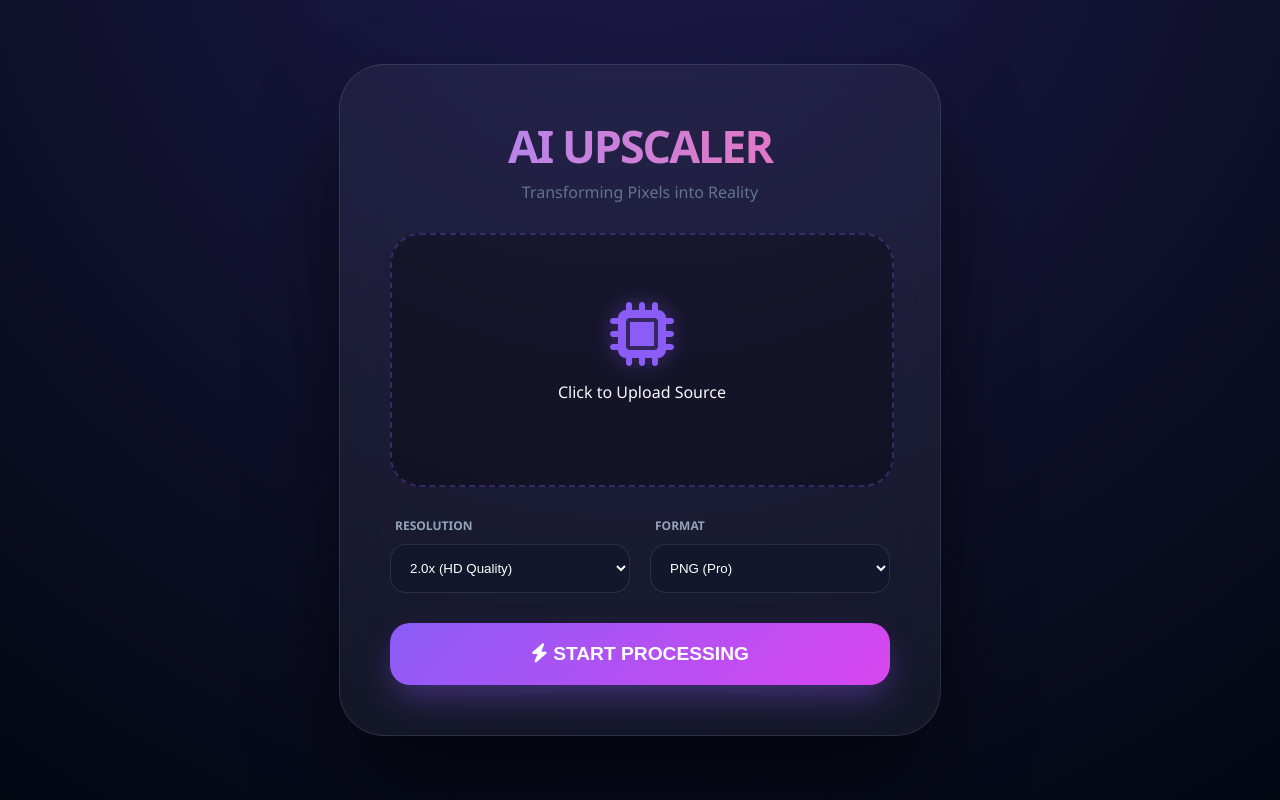
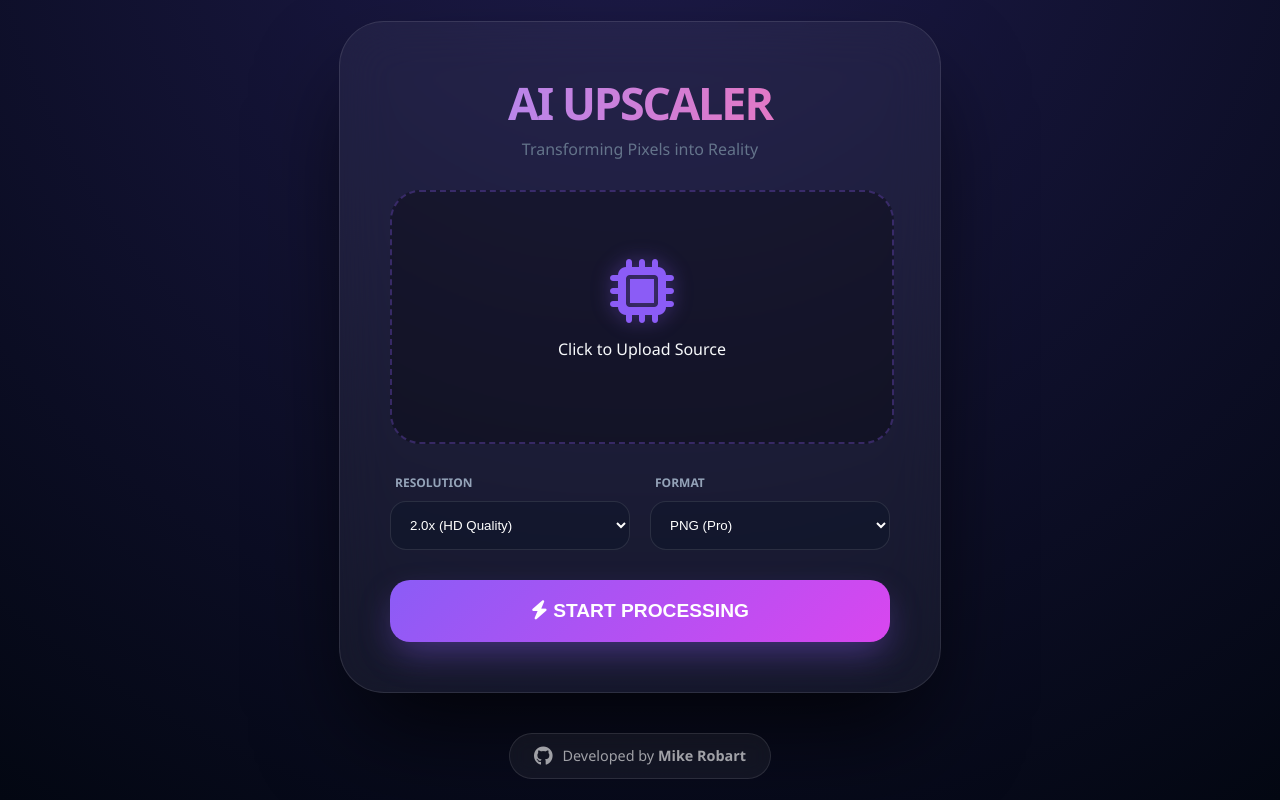
Before and after one commit to CyberVisionStudio/AI-Upscaler-Pro, a Flask app: page / in a window 1280 px wide. Run offline with Flask 3, Linux system fonts and the light colour scheme.

Commit message:
Add GitHub footer to index.html
Added GitHub footer with developer credit.

```diff
--- a/templates/index.html
+++ b/templates/index.html
@@ -5,7 +5,8 @@
     <meta name="viewport" content="width=device-width, initial-scale=1.0">
     <title>AI Upscaler Pro | Mike Robart Edition</title>
     <link href="https://cdnjs.cloudflare.com/ajax/libs/font-awesome/6.4.0/css/all.min.css" rel="stylesheet">
-<link rel="icon" type="image/png" href="{{ url_for('static', filename='favicon.png') }}">   <style>
+    <link rel="icon" type="image/png" href="{{ url_for('static', filename='favicon.png') }}">
+    <style>
         :root {
             --primary: #8b5cf6;
             --accent: #d946ef;
@@ -19,6 +20,7 @@
             color: #f8fafc;
             font-family: 'Segoe UI', Tahoma, Geneva, Verdana, sans-serif;
             display: flex;
+            flex-direction: column; /* Changed to allow footer at bottom */
             align-items: center;
             justify-content: center;
             min-height: 100vh;
@@ -45,7 +47,7 @@
             margin: 0;
             background: linear-gradient(to right, #a78bfa, #f472b6);
             -webkit-background-clip: text;
-            background-clip: text; /* Standard property */
+            background-clip: text;
             -webkit-text-fill-color: transparent;
             letter-spacing: -2px;
         }
@@ -151,6 +153,34 @@
             z-index: 10;
             cursor: pointer;
         }
+
+        /* GitHub Footer Styling */
+        .github-footer {
+            margin-top: 40px;
+            transition: 0.3s;
+        }
+
+        .github-link {
+            text-decoration: none;
+            color: rgba(255, 255, 255, 0.6);
+            background: var(--glass);
+            padding: 12px 24px;
+            border-radius: 50px;
+            border: 1px solid var(--border);
+            backdrop-filter: blur(10px);
+            font-size: 0.9rem;
+            display: flex;
+            align-items: center;
+            gap: 10px;
+            transition: 0.3s;
+        }
+
+        .github-link:hover {
+            background: rgba(255, 255, 255, 0.1);
+            color: #fff;
+            transform: scale(1.05);
+            border-color: var(--primary);
+        }
     </style>
 </head>
 <body>
@@ -196,12 +226,18 @@
         </div>
     </div>
 
+    <footer class="github-footer">
+        <a href="https://github.com/Mike-Robart" target="_blank" class="github-link">
+            <i class="fab fa-github" style="font-size: 1.2rem;"></i>
+            <span>Developed by <strong>Mike Robart</strong></span>
+        </a>
+    </footer>
+
     <script>
         const fileInput = document.getElementById('fileField');
         const previewImg = document.getElementById('preview-display');
         const placeholder = document.getElementById('upload-placeholder');
 
-        // Instant Image Preview Function
         fileInput.onchange = (e) => {
             const [file] = fileInput.files;
             if (file) {
@@ -211,7 +247,6 @@
             }
         };
 
-        // Form Submission and Processing
         document.getElementById('aiEngineForm').onsubmit = async (e) => {
             e.preventDefault();
             const btn = document.getElementById('actionBtn');
@@ -239,5 +274,4 @@
         };
     </script>
 </body>
-
 </html>
```
